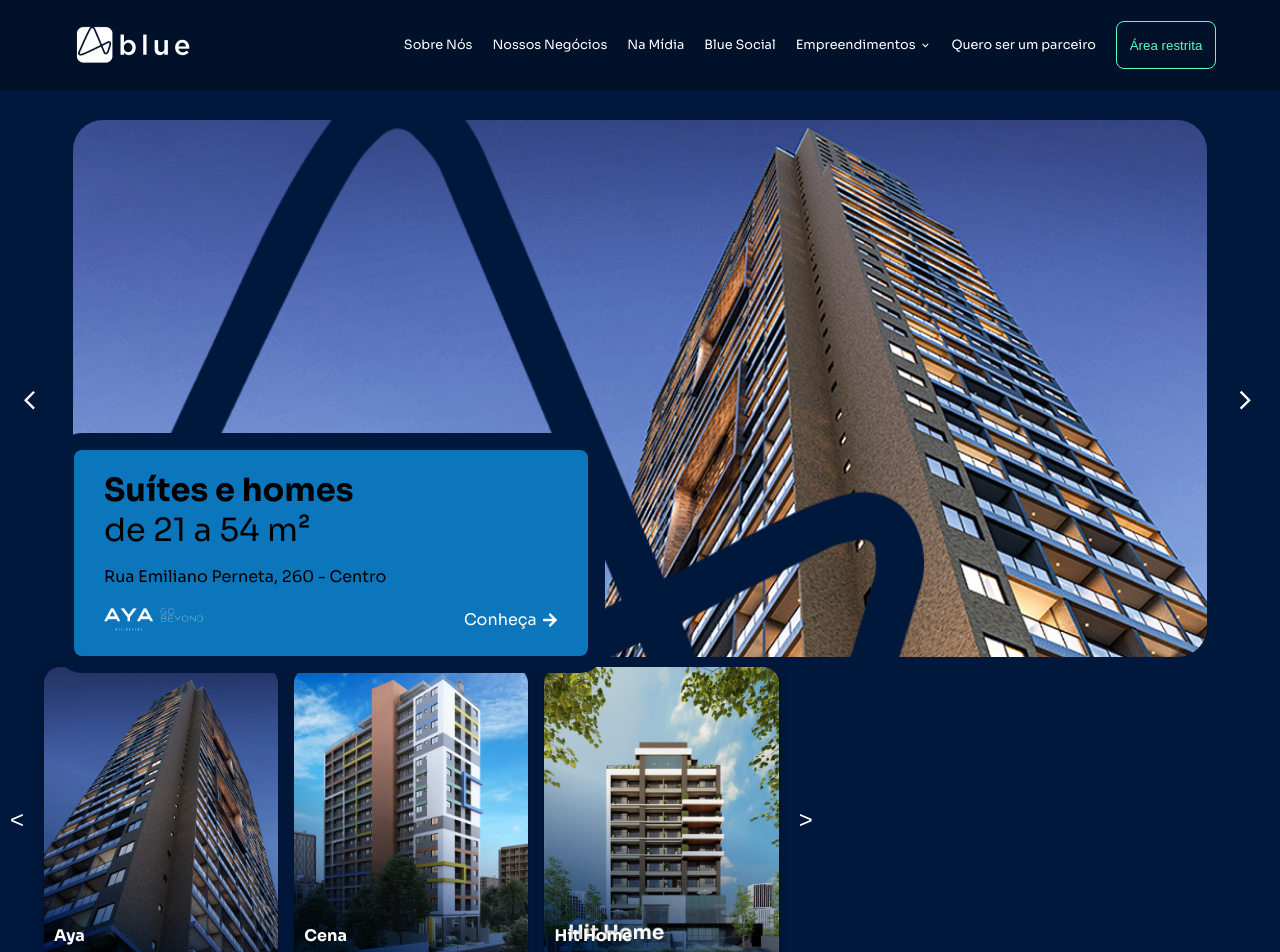
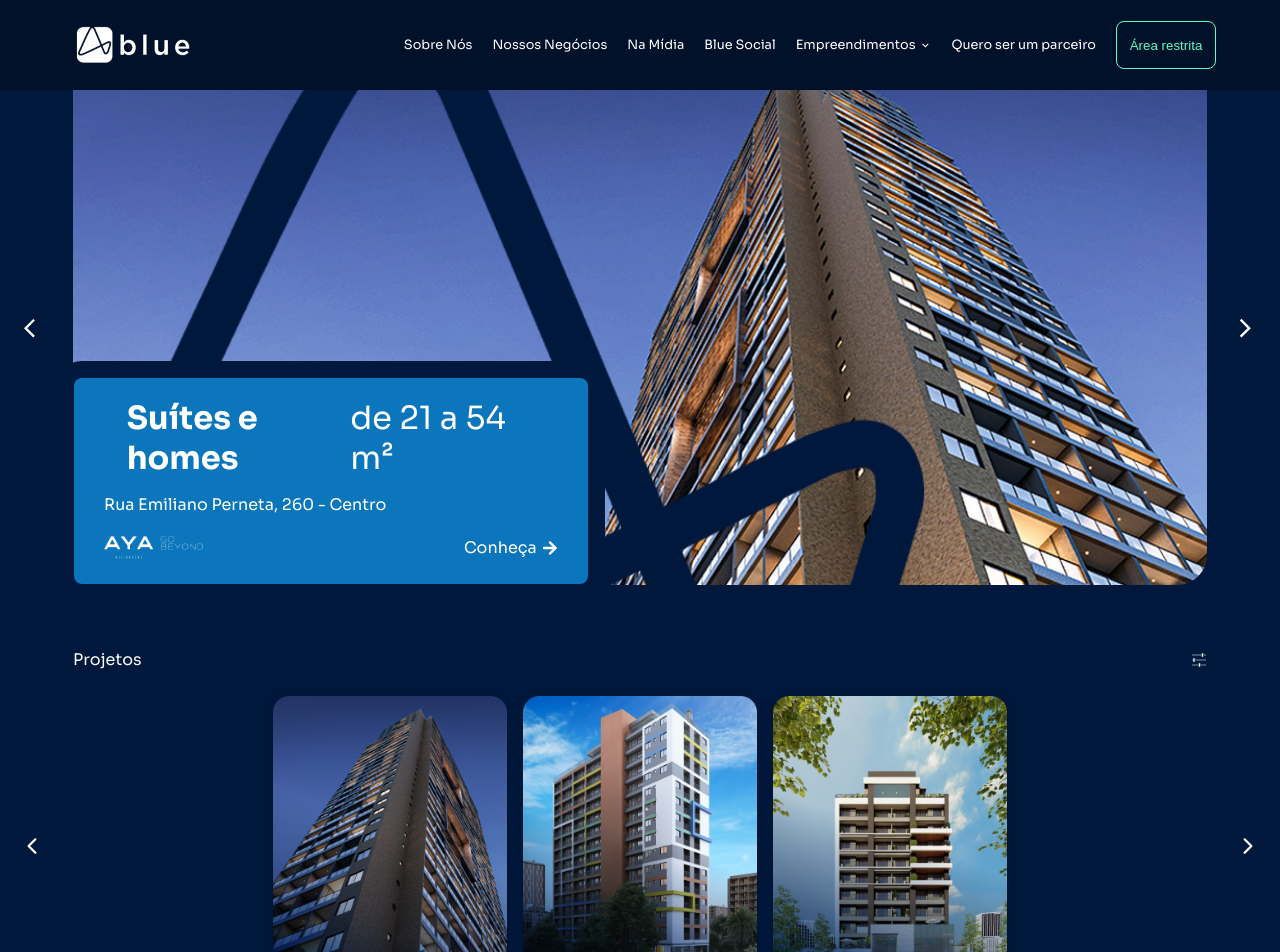
Before and after one commit to lolaeurich/new-blue, a React (Vite) app: page / in a window 1280 px wide. Shown: the top 952 px of the page. Built offline with nearby package versions, Linux system fonts and the light colour scheme.

Commit message:
feat: update carrousel

```diff
--- a/src/Components/Carousel/Carousel.jsx
+++ b/src/Components/Carousel/Carousel.jsx
@@ -1,6 +1,8 @@
 /* eslint-disable react/prop-types */
 import { useRef } from "react";
 import "./style.css";
+import { GiSettingsKnobs } from "react-icons/gi";
+import { IoIosArrowBack, IoIosArrowForward } from "react-icons/io";
 
 const Carousel = ({ items }) => {
   const carouselRef = useRef(null);
@@ -16,8 +18,18 @@
   };
 
   return (
+    <section>
+      <header>
+        <p>Projetos</p>
+        <GiSettingsKnobs style={{ rotate: "90deg" }} />
+      </header>
       <div className="carousel-container">
-      <button className="carousel-button left" onClick={() => handleScroll("left")}>{"<"}</button>
+        <button
+          className="carousel-button left"
+          onClick={() => handleScroll("left")}
+        >
+          <IoIosArrowBack />
+        </button>
         <div className="carousel" ref={carouselRef}>
           {items.map((item) => (
             <div key={item.id} className="carousel-item">
@@ -26,8 +38,14 @@
             </div>
           ))}
         </div>
-      <button className="carousel-button right" onClick={() => handleScroll("right")}>{">"}</button>
+        <button
+          className="carousel-button right"
+          onClick={() => handleScroll("right")}
+        >
+          <IoIosArrowForward />
+        </button>
       </div>
+    </section>
   );
 };
 
--- a/src/Components/Carousel/style.css
+++ b/src/Components/Carousel/style.css
@@ -1,3 +1,22 @@
+section {
+  margin-top: 3rem;
+  color: #fff;
+}
+
+section header {
+  width: 90%;
+  margin: 0 auto;
+  display: flex;
+  align-items: center;
+  justify-content: space-between;
+}
+
+@media screen and (min-width: 768px) {
+  .section {
+    margin-top: 6rem;
+  }
+}
+
 .carousel-container {
   position: relative;
   display: flex;
@@ -10,10 +29,11 @@
   scroll-behavior: smooth;
   padding: 10px;
   gap: 16px;
+  margin: 0 auto;
 }
 
 .carousel-item {
-  min-width: 200px;
+  min-width: 225px;
   border-radius: 8px;
   overflow: hidden;
   position: relative;
@@ -37,6 +57,7 @@
 }
 
 .carousel-button {
+  display: none;
   background-color: transparent;
   border: none;
   color: white;
@@ -44,3 +65,9 @@
   cursor: pointer;
   padding: 0 10px;
 }
+
+@media screen and (min-width: 768px) {
+  .carousel-button {
+    display: block;
+  }
+}
```
Lines whose indentation alone changed are shown as unchanged.
